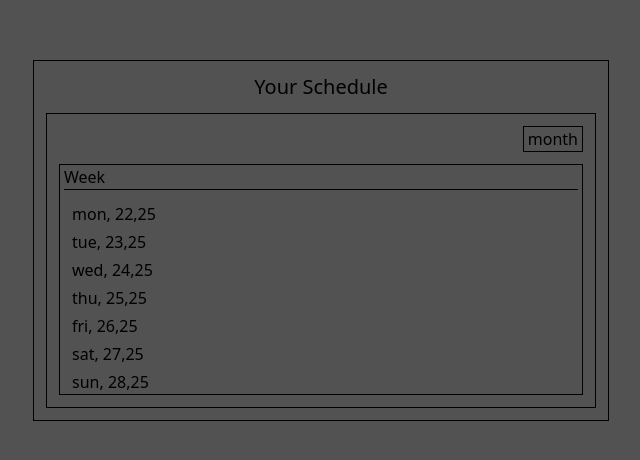
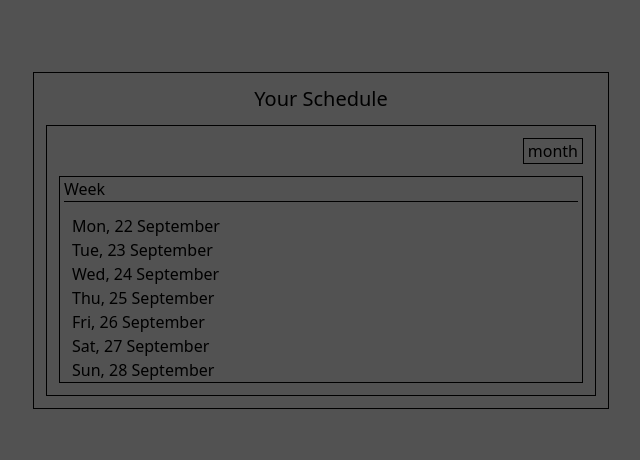
Before and after one commit to parthergk/scheduler, a React (Vite) app in the folder client/: page / in a window 1280 px wide. Shown: the part 160-620 px from the top of the page, without its empty margins (319-959 px from the left). Built offline with nearby package versions, Linux system fonts and the light colour scheme.

Commit message:
added the week days

```diff
--- a/client/src/App.tsx
+++ b/client/src/App.tsx
@@ -1,4 +1,19 @@
+import { addDays, format, startOfWeek } from "date-fns";
+import { useEffect, useState } from "react";
+
 export default function App() {
+  const [weekDays, setWeekDays] = useState([]);
+  const [currentDate, setCurrentDate] = useState(new Date());
+
+  useEffect(() => {
+    const firstDay = startOfWeek(currentDate, { weekStartsOn: 1 });
+    const firstweek = [];
+    for (let i = 0; i < 7; i++) {
+      firstweek.push(addDays(firstDay, i));
+    }
+    setWeekDays(firstweek);
+  }, []);
+
   return (
     <div className=" flex justify-center items-center bg-neutral-600 w-screen h-screen">
       <div className=" w-full max-w-xl border p-3">
@@ -8,13 +23,11 @@ export default function App() {
           <div className=" border px-1">
             <h2 className=" border-b">Week</h2>
             <div className=" mt-3 px-2 flex flex-col gap-1">
-              <div>mon, 22,25</div>
-              <div>tue, 23,25</div>
-              <div>wed, 24,25</div>
-              <div>thu, 25,25</div>
-              <div>fri, 26,25</div>
-              <div>sat, 27,25</div>
-              <div>sun, 28,25</div>
+              <ul>
+                {weekDays.map((day) => (
+                  <li key={day}>{format(day, "EE, d MMMM")}</li>
+                ))}
+              </ul>
             </div>
           </div>
         </div>
```
